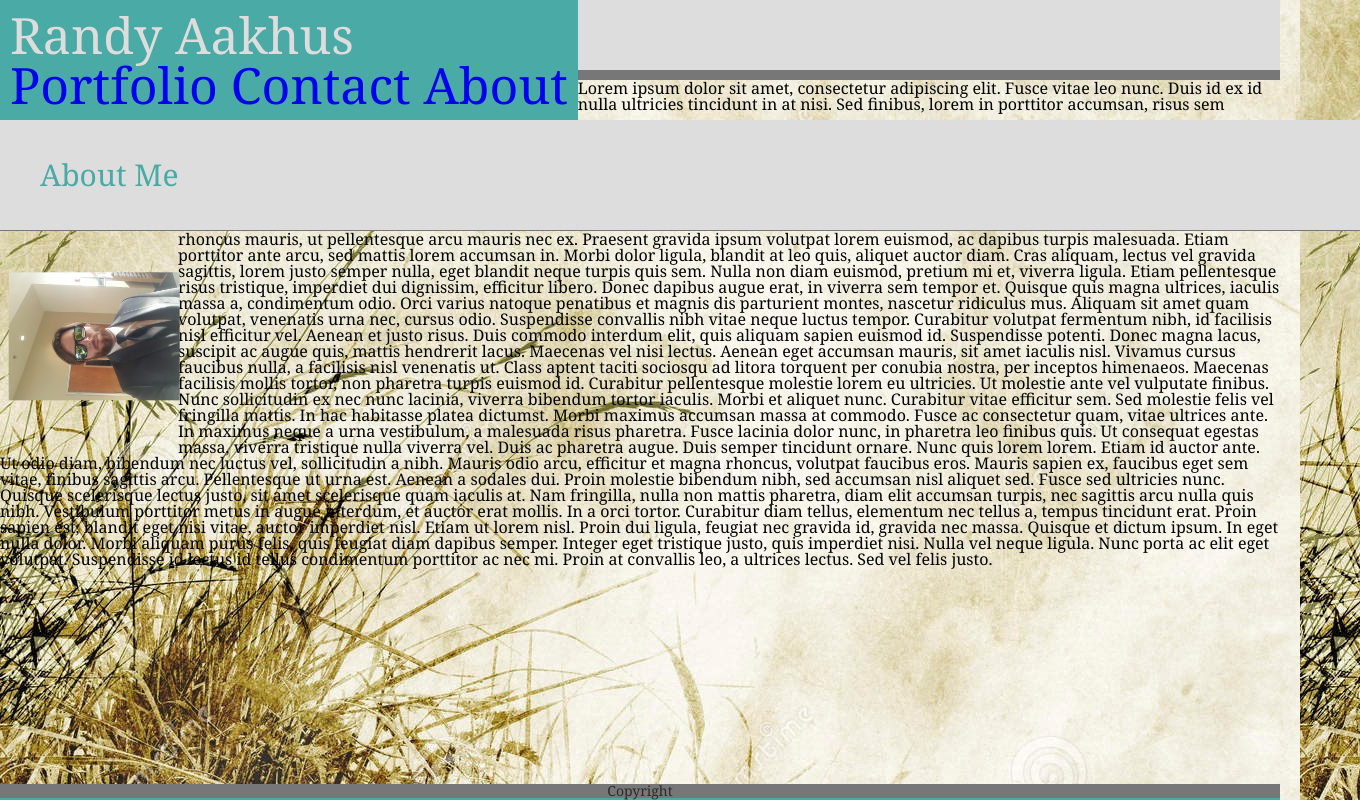
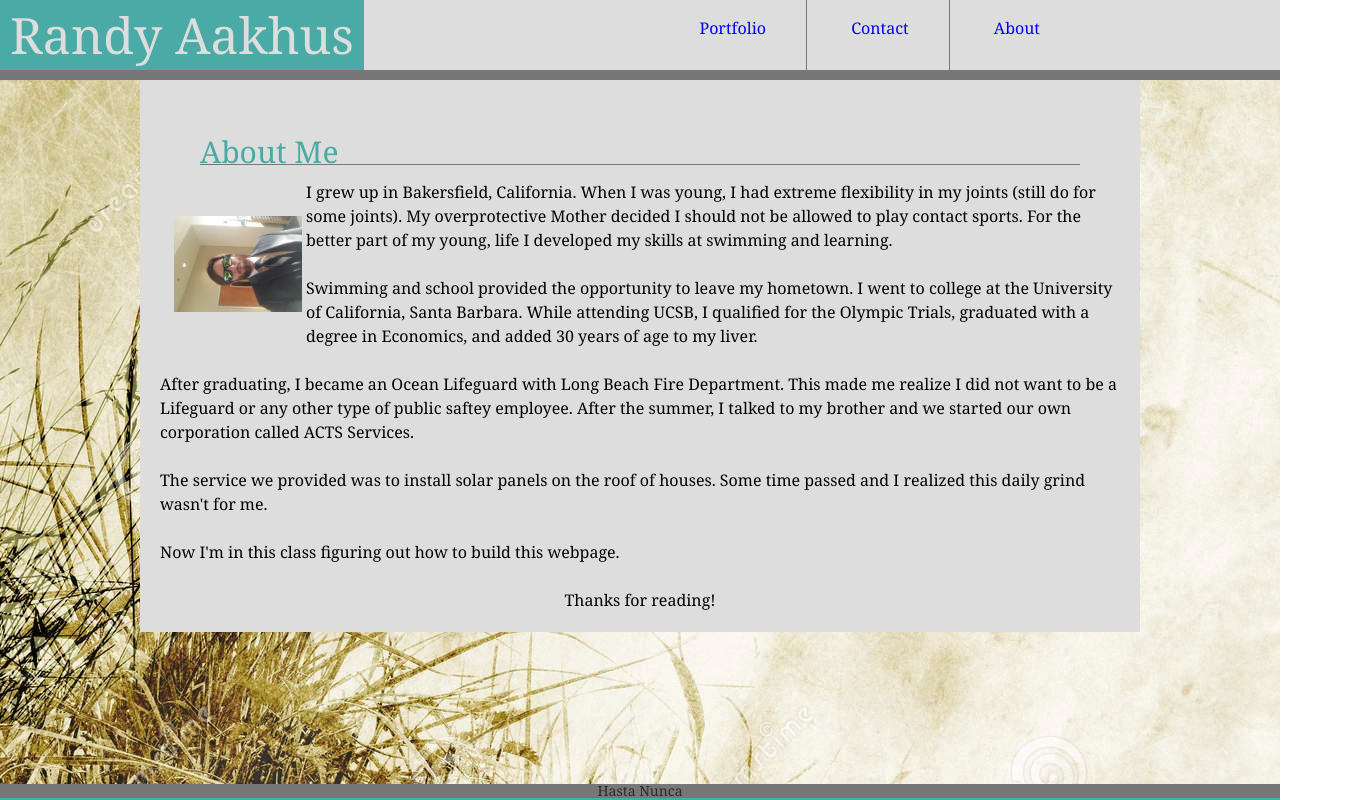
Before and after one commit to raakhus/raakhus.github.io, a plain HTML site: page index.html in a window 1280 px wide. Shown: the whole page, 1360 px wide, since content can reach past the window. Drawn offline with Linux system fonts and the light colour scheme.

Commit message:
homework 1 update 1

```diff
--- a/index.html
+++ b/index.html
@@ -1,5 +1,6 @@
 <!DOCTYPE html>
 <html lang="en">
+
 <head>
     <meta charset="UTF-8">
     <meta name="viewport" content="width=device-width, initial-scale=1.0">
@@ -7,44 +8,46 @@
     <title>Document</title>
     <link rel="stylesheet" type="text/css" href="assets/css/reset.css">
     <link rel="stylesheet" type="text/css" href="assets/css/style.css">
+</head>
+
+<body>
+    <div class="header">
+        <h1 id="name">
+            <span>Randy Aakhus</span>
+        </h1>
+        <div class="buttons">
+            <a id="portfolio" href="portfolio.html">Portfolio</a>
+            <a id="contact" href="contact.html">Contact</a>
+            <a id="about" href="new.html">About</a>
+        </div>
+
+    </div>
+    <div class="body">
+        <div id="aboutme">
+            <h2> About Me</h2>
+        </div>
+        <div>
+            <p>
+                <img id="photo" src="assets/images/20161112_144747.jpg" alt="randy aakhus"> I grew up in Bakersfield, California. When I was young, I had extreme flexibility in my joints (still do for some joints). My overprotective Mother decided I should not be allowed to play contact sports. For the better part of my young, life I developed my skills at swimming and learning.</p>
+                <br>
+                <p>Swimming and school provided the opportunity to leave my hometown. I went to college at the University of California, Santa Barbara. While attending UCSB, I qualified for the Olympic Trials, graduated with a degree in Economics, and added 30 years of age to my liver.</p>
+                <br>
+                <p>After graduating, I became an Ocean Lifeguard with Long Beach Fire Department. This made me realize I did not want to be a Lifeguard or any other type of public saftey employee. After the summer, I talked to my brother and we started our own corporation called ACTS Services.</p>
+                <br>
+                <p>The service we provided was to install solar panels on the roof of houses. Some time passed and I realized this daily grind wasn't for me.</p>
+                <br>
 
 
-</head>
-<body>
-
-<div class="header">
-    <h1 id="name"h1><span>Randy Aakhus</span>
-
-               <div id="buttons">
-                 <a href="http://" style=text-decoration:none;>Portfolio</a>
-                 <a href="http://"style=text-decoration:none;>Contact</a>
-                 <a href="http://"style=text-decoration:none;>About</a>
-               </div>
-    </h1>
-</div>
+                <p>Now I'm in this class figuring out how to build this webpage.</p>
+                <br>
+                <p id="center">Thanks for reading!</p>
+        </div>
 
 
-       <h2 id="aboutme">About Me</h2>
+    </div>
+    <div id="footer">
+        Hasta Nunca
+    </div>
+</body>
 
-
-
-
-            <p>
-                    <img id="photo" src="assets/images/20161112_144747.jpg" width="7%" height="7%" alt="Photo of Randy">
-                Lorem ipsum dolor sit amet, consectetur adipiscing elit. Fusce vitae leo nunc. Duis id ex id nulla ultricies tincidunt in at nisi. Sed finibus, lorem in porttitor accumsan, risus sem rhoncus mauris, ut pellentesque arcu mauris nec ex. Praesent gravida ipsum volutpat lorem euismod, ac dapibus turpis malesuada. Etiam porttitor ante arcu, sed mattis lorem accumsan in. Morbi dolor ligula, blandit at leo quis, aliquet auctor diam. Cras aliquam, lectus vel gravida sagittis, lorem justo semper nulla, eget blandit neque turpis quis sem. Nulla non diam euismod, pretium mi et, viverra ligula. Etiam pellentesque risus tristique, imperdiet dui dignissim, efficitur libero. Donec dapibus augue erat, in viverra sem tempor et. Quisque quis magna ultrices, iaculis massa a, condimentum odio. Orci varius natoque penatibus et magnis dis parturient montes, nascetur ridiculus mus. Aliquam sit amet quam volutpat, venenatis urna nec, cursus odio. Suspendisse convallis nibh vitae neque luctus tempor. Curabitur volutpat fermentum nibh, id facilisis nisl efficitur vel.
-
-
-                Aenean et justo risus. Duis commodo interdum elit, quis aliquam sapien euismod id. Suspendisse potenti. Donec magna lacus, suscipit ac augue quis, mattis hendrerit lacus. Maecenas vel nisi lectus. Aenean eget accumsan mauris, sit amet iaculis nisl. Vivamus cursus faucibus nulla, a facilisis nisl venenatis ut. Class aptent taciti sociosqu ad litora torquent per conubia nostra, per inceptos himenaeos. Maecenas facilisis mollis tortor, non pharetra turpis euismod id. Curabitur pellentesque molestie lorem eu ultricies.
-
-                Ut molestie ante vel vulputate finibus. Nunc sollicitudin ex nec nunc lacinia, viverra bibendum tortor iaculis. Morbi et aliquet nunc. Curabitur vitae efficitur sem. Sed molestie felis vel fringilla mattis. In hac habitasse platea dictumst. Morbi maximus accumsan massa at commodo. Fusce ac consectetur quam, vitae ultrices ante. In maximus neque a urna vestibulum, a malesuada risus pharetra. Fusce lacinia dolor nunc, in pharetra leo finibus quis. Ut consequat egestas massa, viverra tristique nulla viverra vel. Duis ac pharetra augue. Duis semper tincidunt ornare. Nunc quis lorem lorem.
-
-                Etiam id auctor ante. Ut odio diam, bibendum nec luctus vel, sollicitudin a nibh. Mauris odio arcu, efficitur et magna rhoncus, volutpat faucibus eros. Mauris sapien ex, faucibus eget sem vitae, finibus sagittis arcu. Pellentesque ut urna est. Aenean a sodales dui. Proin molestie bibendum nibh, sed accumsan nisl aliquet sed. Fusce sed ultricies nunc. Quisque scelerisque lectus justo, sit amet scelerisque quam iaculis at. Nam fringilla, nulla non mattis pharetra, diam elit accumsan turpis, nec sagittis arcu nulla quis nibh. Vestibulum porttitor metus in augue interdum, et auctor erat mollis. In a orci tortor. Curabitur diam tellus, elementum nec tellus a, tempus tincidunt erat. Proin sapien est, blandit eget nisi vitae, auctor imperdiet nisl. Etiam ut lorem nisl.
-
-                Proin dui ligula, feugiat nec gravida id, gravida nec massa. Quisque et dictum ipsum. In eget nulla dolor. Morbi aliquam purus felis, quis feugiat diam dapibus semper. Integer eget tristique justo, quis imperdiet nisi. Nulla vel neque ligula. Nunc porta ac elit eget volutpat. Suspendisse id lectus id tellus condimentum porttitor ac nec mi. Proin at convallis leo, a ultrices lectus. Sed vel felis justo.
-
-            </p>
-
-
-</body>
-<footer id="footer">Copyright</footer>
 </html>
```
Also changed, not shown: new.html (deleted, +0 -53 lines).
